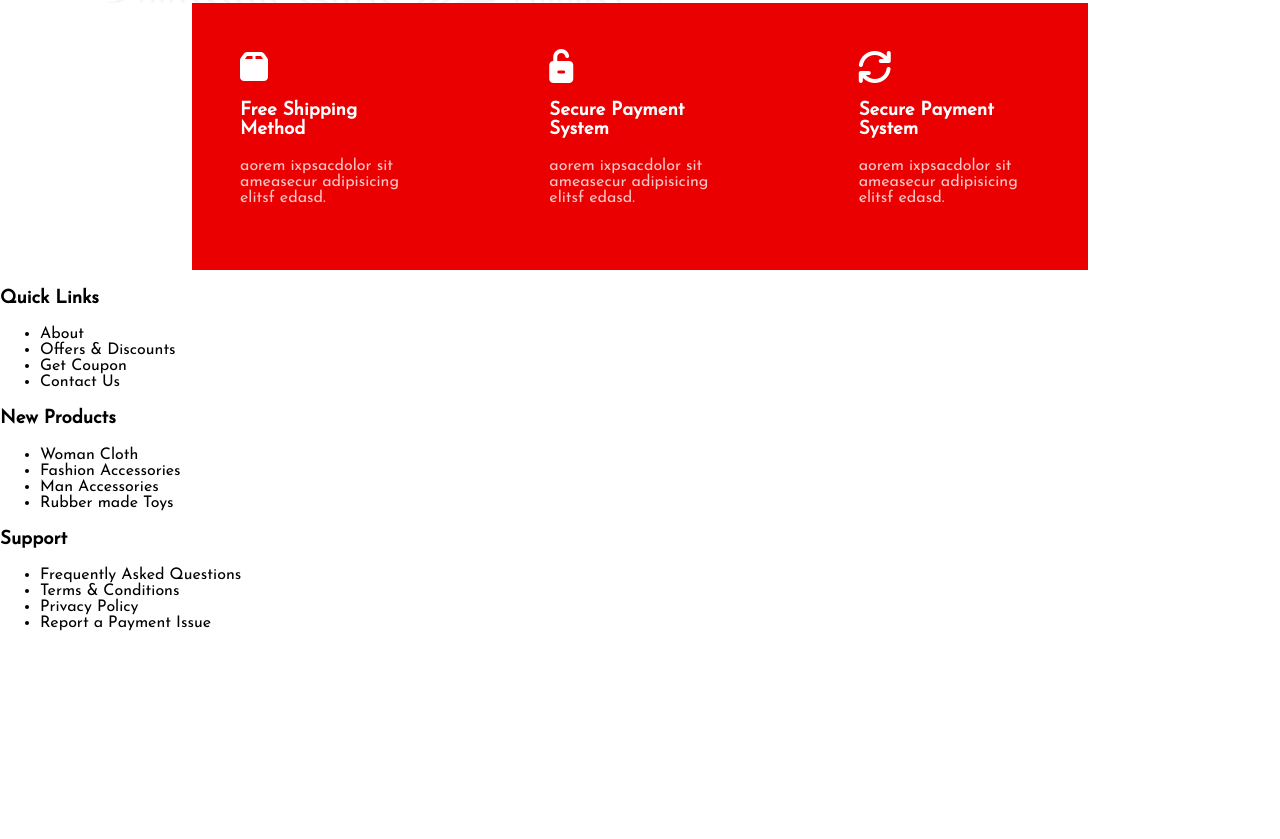
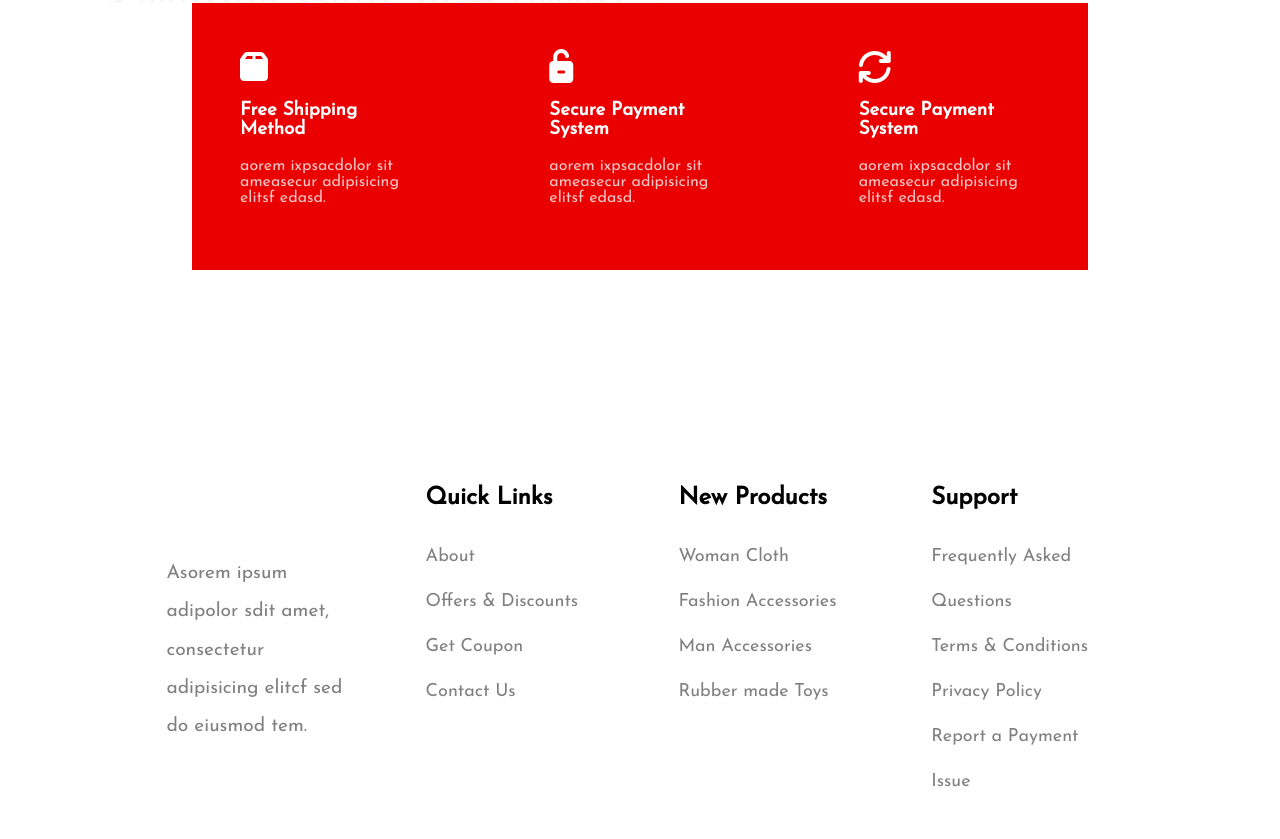
Before and after one commit to paco-pinot/PACO_PINOT_TheWatch, a website: page index.html in a window 1280 px wide. Shown: the part 5697-6536 px from the top of the page. Drawn offline with Linux system fonts and the light colour scheme.

Commit message:
footer en cours

```diff
--- a/index.html
+++ b/index.html
@@ -318,10 +318,13 @@
         </section>
         <footer>
             <div class="containerFooter">
-                <div class="footer1">
-                    <p></p>
+                <div class="footer1 footerBox">
+                    <h3>Text Hidden</h3>
+                    <p>Asorem ipsum adipolor sdit amet,
+                        consectetur adipisicing elitcf sed do
+                        eiusmod tem.</p>
                 </div>
-                <div class="footer2">
+                <div class="footer2 footerBox">
                     <h3>Quick Links</h3>
                     <ul>
                         <li>About</li>
@@ -330,7 +333,7 @@
                         <li>Contact Us</li>
                     </ul>
                 </div>
-                <div class="footer3">
+                <div class="footer3 footerBox">
                     <h3>New Products</h3>
                     <ul>
                         <li>Woman Cloth</li>
@@ -339,7 +342,7 @@
                         <li>Rubber made Toys</li>
                     </ul>
                 </div>
-                <div class="footer4">
+                <div class="footer4 footerBox">
                     <h3>Support</h3>
                     <ul>
                         <li>Frequently Asked Questions</li>
--- a/src/sass/modules/index/_footer.scss
+++ b/src/sass/modules/index/_footer.scss
@@ -0,0 +1,37 @@
+footer{
+
+    margin-top: 10em;
+    .containerFooter{
+        margin-left: 10%;
+        margin-right: 10%;
+        display: flex;
+        color: grey;
+
+
+        .footerBox{
+            padding: 2em;
+            width: 25%;
+        }
+        .footer1{
+            font-size: larger;
+            line-height: 2em;
+            h3{
+                visibility: hidden;
+            }
+        }
+        .footer4{
+            //  margin-left: 10%;
+        }
+        h3{
+            color: black;
+            font-size: x-large;
+        }
+        ul{
+            list-style-type: none;
+            margin: 0;
+            padding: 0;
+            line-height: 2.5em;
+            font-size: large;
+        }
+    }
+}
```
Also changed, not shown: public/css/app.css.
